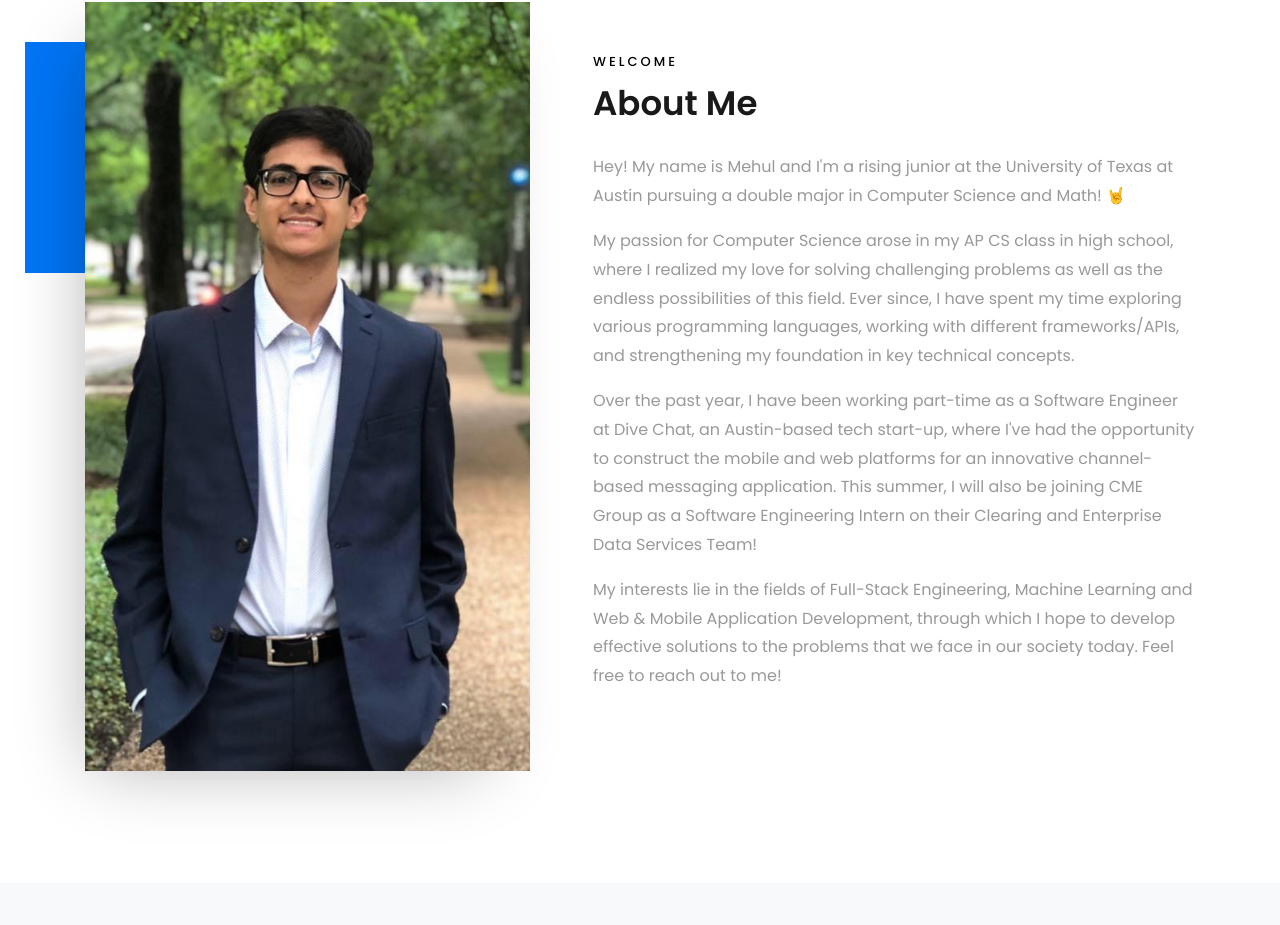
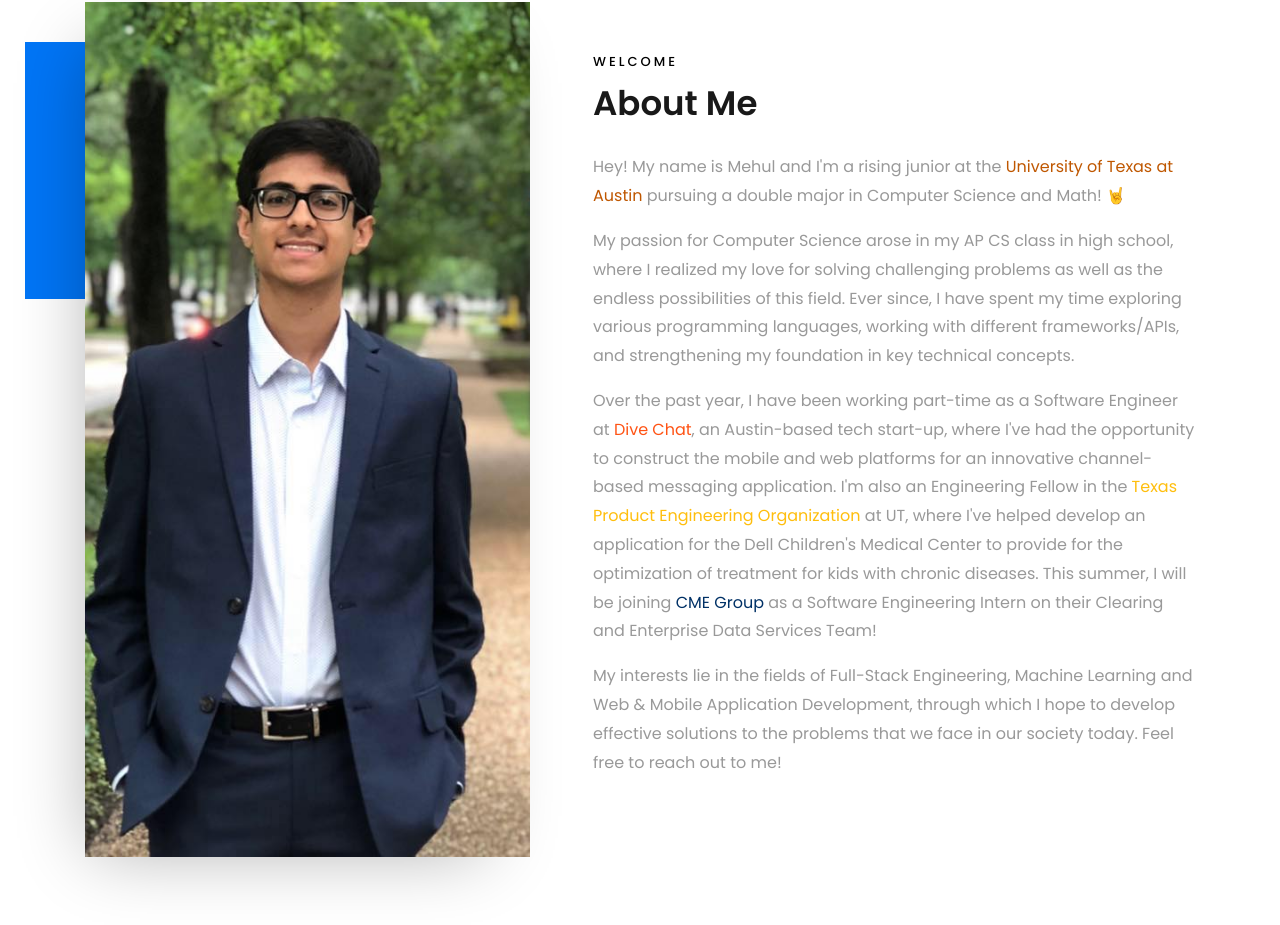
Before and after one commit to mehul-da/mehul-da.github.io, a plain HTML site: page index.html in a window 1280 px wide. Shown: the part 860-1785 px from the top of the page. Drawn offline with Linux system fonts and the light colour scheme; files whose address does not match are found by name.

Commit message:
general description changes

```diff
--- a/index.html
+++ b/index.html
@@ -81,7 +81,7 @@
 		          <div class="col-md-12 heading-section ftco-animate">
 		          	<span class="subheading">Welcome</span>
 		            <h2 class="mb-4" style="font-size: 34px; text-transform: capitalize;">About Me</h2>
-                <p>Hey! My name is Mehul and I'm a rising junior at the University of Texas at Austin pursuing a double major in Computer
+                <p>Hey! My name is Mehul and I'm a rising junior at the <a href="https://www.utexas.edu/" style="color:#bf5700">University of Texas at Austin</a> pursuing a double major in Computer
                   Science and Math! 🤘
                 </p>
                 <p>
@@ -91,9 +91,12 @@
                   different frameworks/APIs, and strengthening my foundation in key technical concepts.
                 </p>
                 <p>
-                  Over the past year, I have been working part-time as a Software Engineer at Dive Chat, an Austin-based tech start-up, where I've had the opportunity
-                  to construct the mobile and web platforms for an innovative channel-based messaging application. This summer, I will also be joining CME Group
-                  as a Software Engineering Intern on their Clearing and Enterprise Data Services Team!
+                  Over the past year, I have been working part-time as a Software Engineer at <a href="https://dive.chat/" style="color:#ff5314">Dive Chat</a>, an Austin-based tech start-up, where I've had the opportunity
+                  to construct the mobile and web platforms for an innovative channel-based messaging application. I'm also an Engineering Fellow in the
+                  <a href="https://www.notion.so/txproduct/Texas-Product-Engineering-Organization-bf30d6c098ac4b3889bb1524194fd4b9" style="color:#ffbe0d">Texas
+                  Product Engineering Organization</a> at UT, where I've helped develop an application for the Dell Children's Medical Center to provide for the optimization
+                  of treatment for kids with chronic diseases. This summer, I will be joining <a href="https://www.cmegroup.com/" style="color:#003166">CME Group</a> as a Software Engineering Intern on their Clearing
+                  and Enterprise Data Services Team!
                 </p>
                 <p>
                   My interests lie in the fields of Full-Stack Engineering, Machine Learning and Web & Mobile Application Development, through which
```
